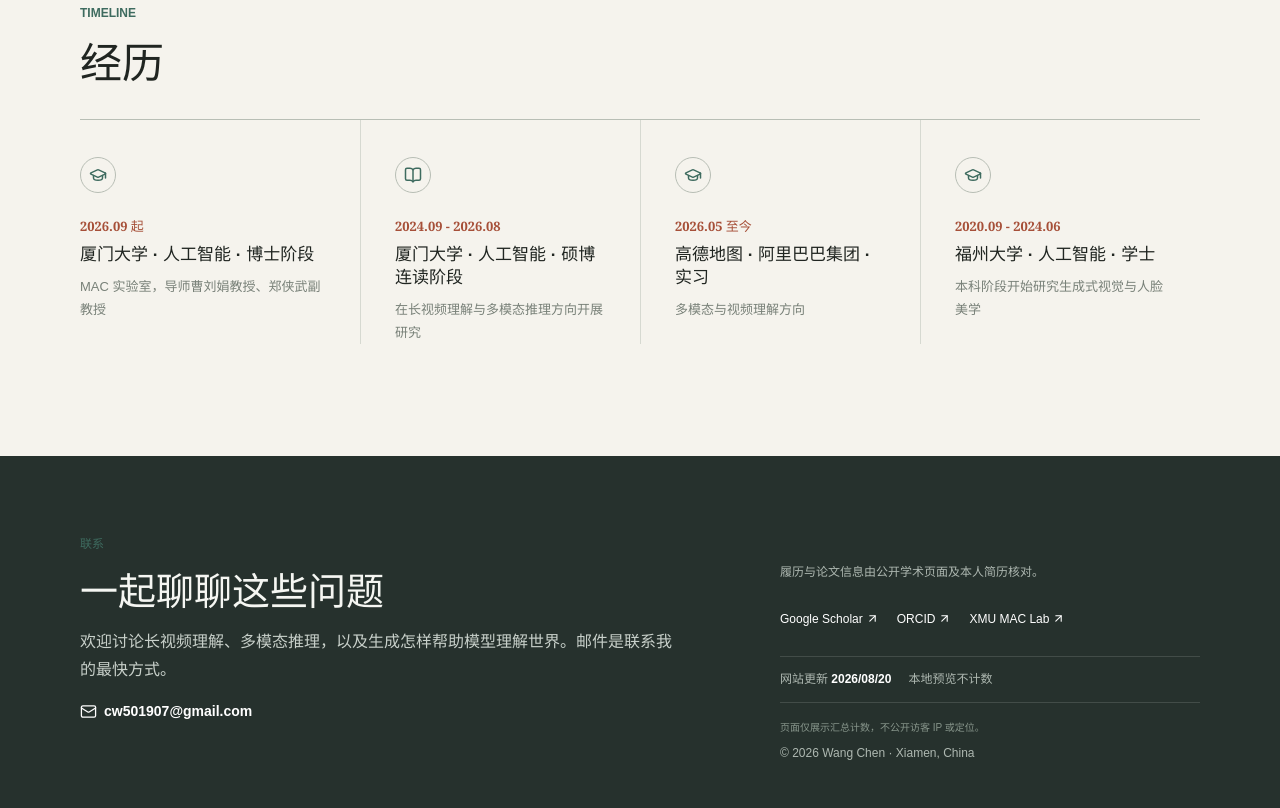
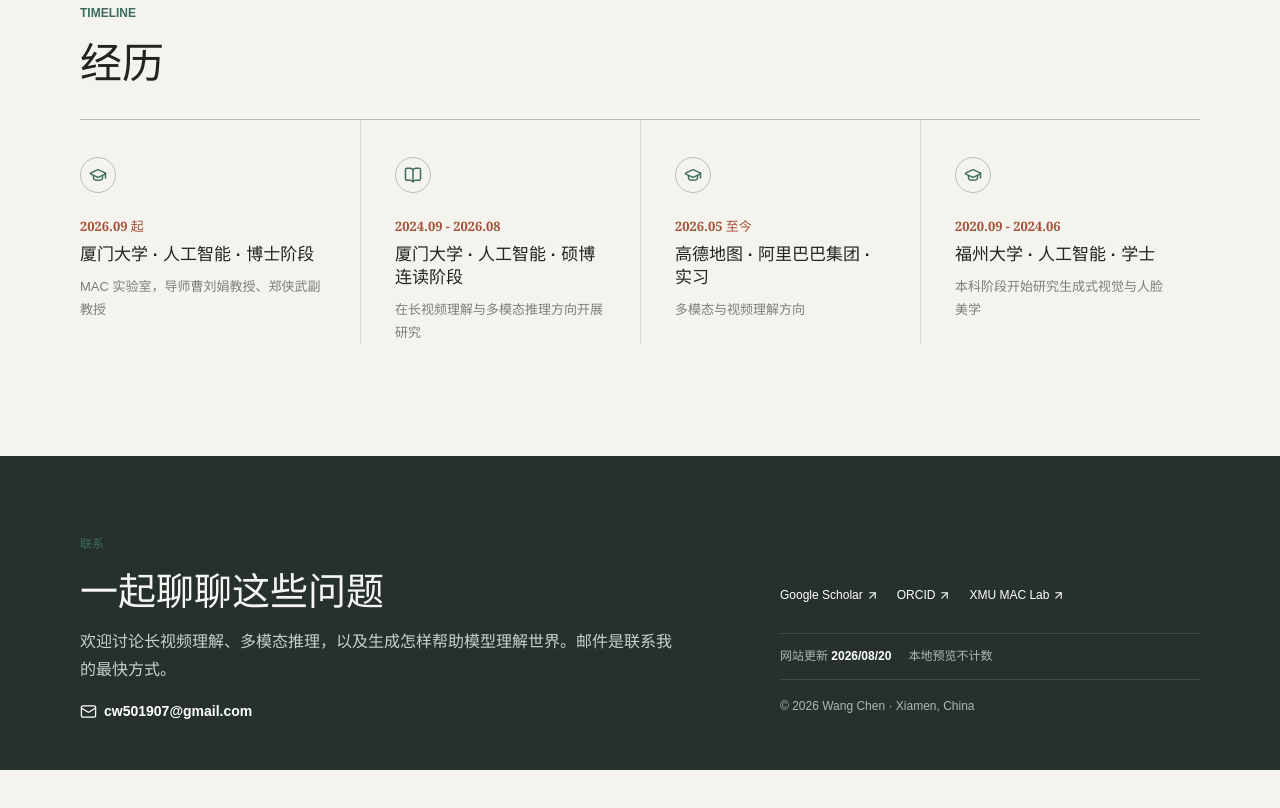
Before and after one commit to azmle112/azmle112.github.io, an Astro site: page / in a window 1280 px wide. Shown: the part 5631-6439 px from the top of the page. After the commit the page ends 6401 px from the top, so only its background shows below. Built offline with nearby package versions, Linux system fonts and the light colour scheme; Astro itself is replaced by a stand-in of ours.

Commit message:
Remove footer disclaimer text

```diff
--- a/src/components/Footer.astro
+++ b/src/components/Footer.astro
@@ -26,7 +26,6 @@ const updatedLabel = new Intl.DateTimeFormat(locale === 'zh' ? 'zh-CN' : 'en-US'
       </a>
     </div>
     <div class="footer-meta">
-      <p>{copy.sourceNote}</p>
       <div class="footer-links">
         {sources.map((source) => (
           <a href={source.url} target="_blank" rel="noreferrer">
@@ -40,7 +39,6 @@ const updatedLabel = new Intl.DateTimeFormat(locale === 'zh' ? 'zh-CN' : 'en-US'
         <span class="traffic-count">{copy.siteVisitors} <strong id="vercount_value_site_uv">—</strong></span>
         <span class="traffic-local">{locale === 'zh' ? '本地预览不计数' : 'Local previews are not counted'}</span>
       </div>
-      <p class="stats-privacy">{locale === 'zh' ? '页面仅展示汇总计数，不公开访客 IP 或定位。' : 'Only aggregate counts are shown; visitor IP and location are not displayed.'}</p>
       <p>© {new Date().getFullYear()} Wang Chen · Xiamen, China</p>
     </div>
   </div>
--- a/src/lib/i18n.ts
+++ b/src/lib/i18n.ts
@@ -31,7 +31,6 @@ const messages = {
     experience: '经历',
     contactTitle: '一起聊聊这些问题',
     contactBody: '欢迎讨论长视频理解、多模态推理，以及生成怎样帮助模型理解世界。邮件是联系我的最快方式。',
-    sourceNote: '履历与论文信息由公开学术页面及本人简历核对。',
     read: '阅读',
     minRead: '阅读',
     latestUpdate: '最近更新',
@@ -70,7 +69,6 @@ const messages = {
     experience: 'Experience',
     contactTitle: 'Let us compare notes',
     contactBody: 'I am happy to discuss long-video understanding, multimodal reasoning, and how generation can help a model understand the world. Email is the quickest way to reach me.',
-    sourceNote: 'Biographical and publication details are checked against public academic records and my CV.',
     read: 'Read',
     minRead: 'read',
     latestUpdate: 'Last updated',
--- a/src/styles/global.css
+++ b/src/styles/global.css
@@ -2428,12 +2428,6 @@ html[data-traffic='local'] .traffic-count {
   color: #aeb8b1;
 }
 
-.stats-privacy {
-  margin: 0 0 7px;
-  color: #87958b;
-  font-size: 10px;
-}
-
 @media (max-width: 960px) {
   .hero {
     grid-template-columns: minmax(0, 1fr) 280px;
```
